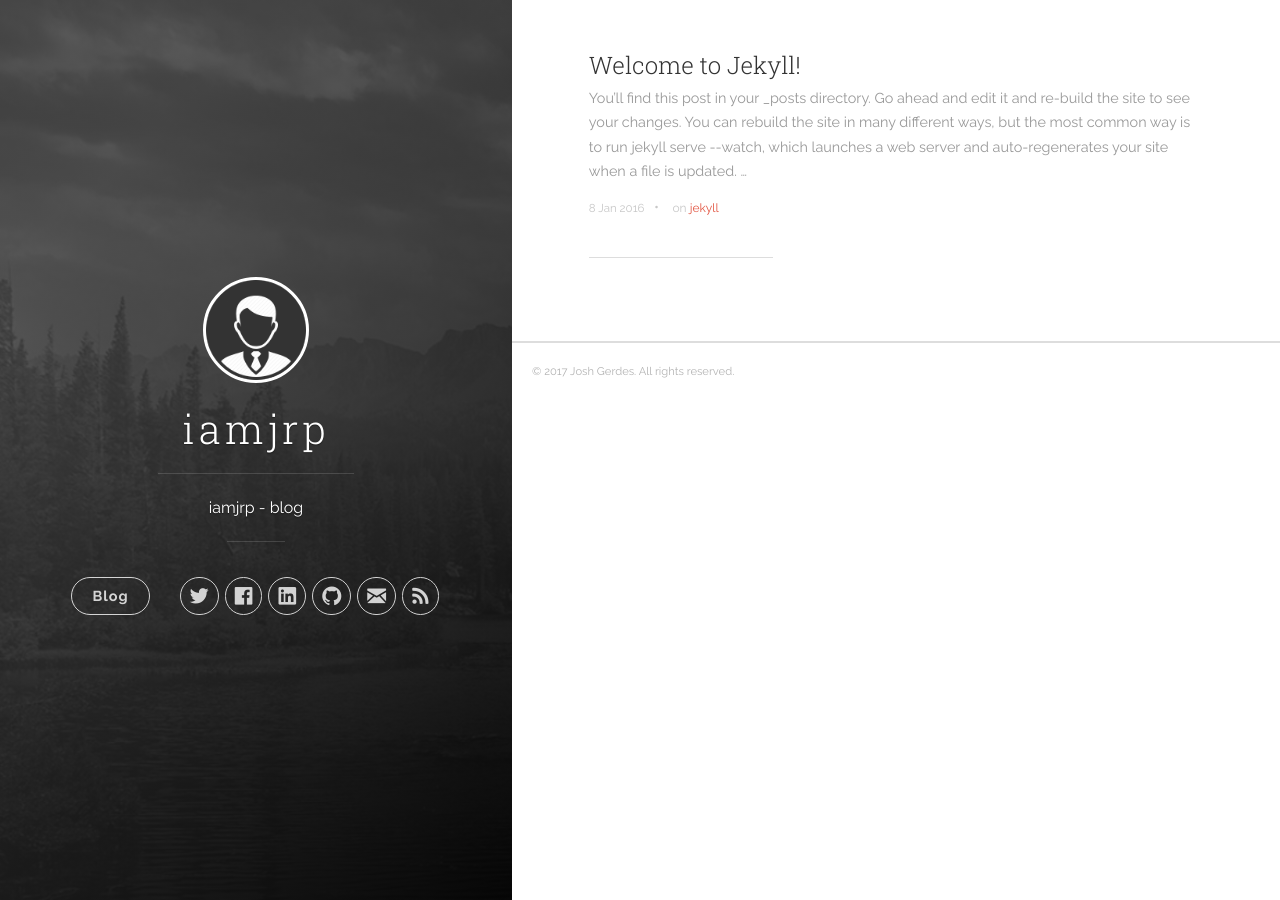
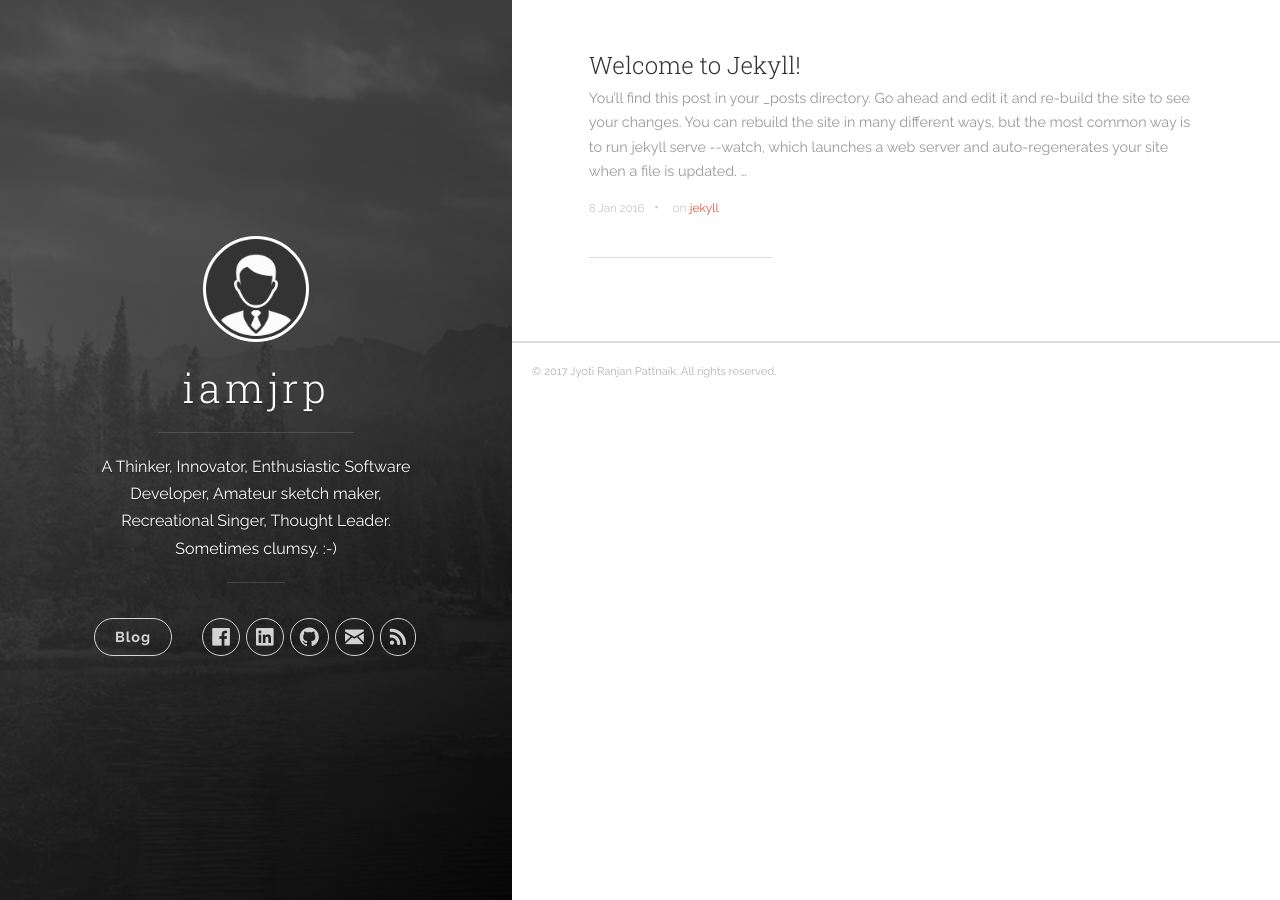
Before and after one commit to jrphub/jrphub.github.io, a Jekyll site: the page built from index.html, in a window 1280 px wide. Built offline with Jekyll 4.4.1, drawn with Linux system fonts in a browser that asks for light colours; nearby versions of some CDN libraries; the list of posts is cut into pages by our own code.

Commit message:
config file modified - desc changed

```diff
--- a/_config.yml
+++ b/_config.yml
@@ -1,18 +1,18 @@
 # Site settings
 title: iamjrp
-description: 'iamjrp - blog'
+description: 'A Thinker, Innovator, Enthusiastic Software Developer, Amateur sketch maker, Recreational Singer, Thought Leader. Sometimes clumsy. :-)'
 url: 'https://jrphub.github.io/'
 baseurl: '/'
 # google_analytics: 'UA-XXXXXX-X'
 # disqus_shortname: 'your-disqus-name'
 
 author:
-  name: 'Josh Gerdes'
-  email: josh@joshgerdes.com
-  twitter_username: joshgerdes
-  facebook_username: joshgerdes
-  github_username:  joshgerdes
-  linkedin_username:  joshgerdes
+  name: 'Jyoti Ranjan Pattnaik'
+  email: mailme@iamjrp.com
+# twitter_username: joshgerdes
+  facebook_username: jrpattnaik
+  github_username:  jrphub
+  linkedin_username:  iamjrp
 
 defaults:
   -
```
